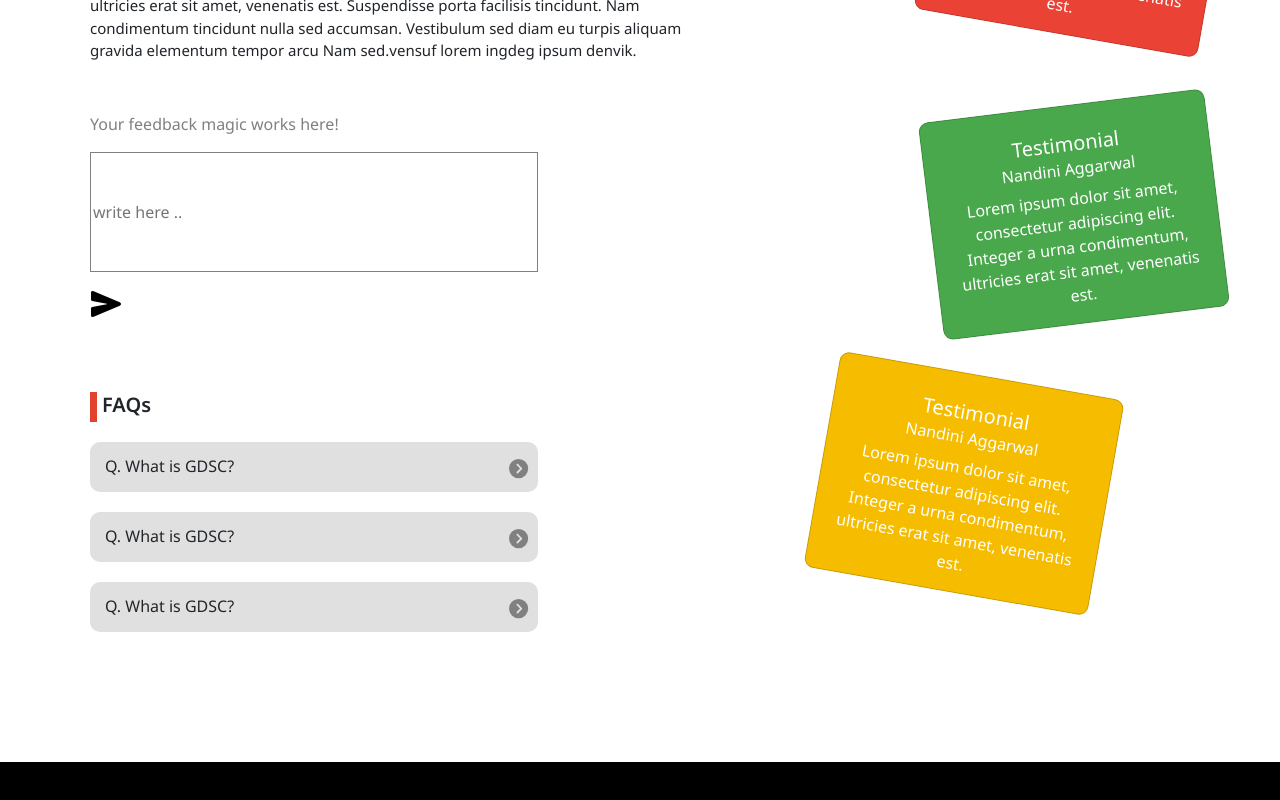
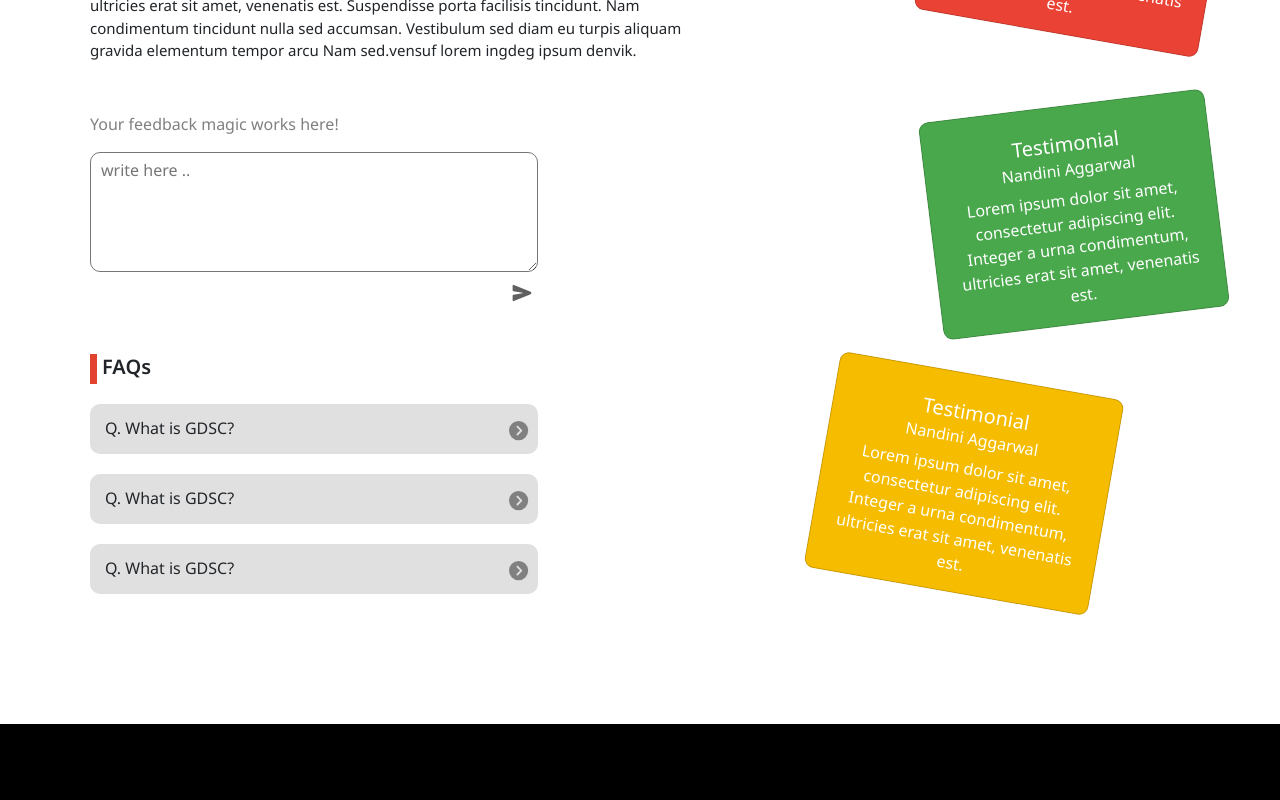
Before and after one commit to yashahuja31/gdsc-website, a React (Vite) app in the folder frontend/: page / in a window 1280 px wide. Shown: the part 2010-2810 px from the top of the page. Built offline with nearby package versions, Linux system fonts and the light colour scheme.

Commit message:
feedback css changes'

```diff
--- a/frontend/src/components/feedback/FeedBack.css
+++ b/frontend/src/components/feedback/FeedBack.css
@@ -25,21 +25,39 @@
   margin-top: 50px;
 }
 
-.mb-3 {
-  width: 70%;
-  height: 100px;
-}
-
 .feedbackform {
-  width: 70%;
+  width: 100%;
   height: 120px;
-  border: 1px solid grey;
-  resize: none;
+  padding-left: 10px;
+  overflow-x: hidden;
+  overflow-y: auto;
+  border-radius: 10px;
+  padding-top: 5px;
+  margin-bottom: 10px;
 }
 
 .feedbackform:focus {
   border-color: #000;
   box-shadow: none !important;
+}
+
+.feedbacksvg {
+  height: 2px;
+  position: absolute;
+  bottom: 0;
+  right: 0;
+  cursor: pointer;
+}
+
+.feedbackdiv {
+  position: "relative";
+  display: "flex";
+  flex-direction: "column";
+  width: "70%";
+}
+
+.svgicon {
+  height: 20px;
 }
 .input-button {
   margin-top: 10px;
@@ -158,7 +176,7 @@
   }
 
   .dropdowncontainer,
-  .mb-3 {
+  .feedbackform {
     width: 90%;
     margin-left: 10px;
   }
--- a/frontend/src/components/feedback/FeedBack.jsx
+++ b/frontend/src/components/feedback/FeedBack.jsx
@@ -5,29 +5,36 @@ import React, { useState } from "react";
 import { FontAwesomeIcon } from "@fortawesome/react-fontawesome";
 import {
   faCircleChevronRight,
-  faCircleChevronDown, faPaperPlane,
+  faCircleChevronDown,
+  faPaperPlane,
 } from "@fortawesome/free-solid-svg-icons";
 import Card from "react-bootstrap/Card";
-import emailjs from '@emailjs/browser';
+import emailjs from "@emailjs/browser";
 
-const SendImg = ({onClick}) => (
-    <svg onClick={onClick} xmlns="http://www.w3.org/2000/svg" fill="#000000" width={32}  viewBox="0 0 512 512">
+const SendImg = ({ onClick }) => (
+  <svg
+    onClick={onClick}
+    xmlns="http://www.w3.org/2000/svg"
+    fill="	#606060"
+    width={32}
+    viewBox="0 0 512 512"
+    className="svgicon"
+  >
+    <g id="SVGRepo_bgCarrier" strokeWidth="0" />
 
-      <g id="SVGRepo_bgCarrier" strokeWidth="0"/>
-
-      <g id="SVGRepo_tracerCarrier" strokeLinecap="round" strokeLinejoin="round"/>
+    <g
+      id="SVGRepo_tracerCarrier"
+      strokeLinecap="round"
+      strokeLinejoin="round"
+    />
 
     <g id="SVGRepo_iconCarrier">
-
       <title>ionicons-v5-q</title>
 
-        <path
-            d="M476.59,227.05l-.16-.07L49.35,49.84A23.56,23.56,0,0,0,27.14,52,24.65,24.65,0,0,0,16,72.59V185.88a24,24,0,0,0,19.52,23.57l232.93,43.07a4,4,0,0,1,0,7.86L35.53,303.45A24,24,0,0,0,16,327V440.31A23.57,23.57,0,0,0,26.59,460a23.94,23.94,0,0,0,13.22,4,24.55,24.55,0,0,0,9.52-1.93L476.4,285.94l.19-.09a32,32,0,0,0,0-58.8Z"/>
-
+      <path d="M476.59,227.05l-.16-.07L49.35,49.84A23.56,23.56,0,0,0,27.14,52,24.65,24.65,0,0,0,16,72.59V185.88a24,24,0,0,0,19.52,23.57l232.93,43.07a4,4,0,0,1,0,7.86L35.53,303.45A24,24,0,0,0,16,327V440.31A23.57,23.57,0,0,0,26.59,460a23.94,23.94,0,0,0,13.22,4,24.55,24.55,0,0,0,9.52-1.93L476.4,285.94l.19-.09a32,32,0,0,0,0-58.8Z" />
     </g>
-
   </svg>
-)
+);
 
 export default function FeedBack() {
   const [isDropdownoneVisible, setIsDropdownoneVisible] = useState(false);
@@ -54,13 +61,22 @@ export default function FeedBack() {
   const sendEmail = (e) => {
     e.preventDefault();
     console.log("Form Data:", feedback);
-    emailjs.send('service_cfqbgtu', 'template_uvi4g37', {feedback}, '49d2lQplNu6mw181N')
-        .then((result) => {
+    emailjs
+      .send(
+        "service_cfqbgtu",
+        "template_uvi4g37",
+        { feedback },
+        "49d2lQplNu6mw181N"
+      )
+      .then(
+        (result) => {
           console.log(result.text);
           console.log("message sent!!");
-        }, (error) => {
+        },
+        (error) => {
           console.log(error.text);
-        });
+        }
+      );
   };
 
   return (
@@ -77,21 +93,30 @@ export default function FeedBack() {
           tempor arcu Nam sed.vensuf lorem ingdeg ipsum denvik.
         </p>
         <p className="feedbackinputline">Your feedback magic works here!</p>
-        <div style={{display: "flex", flexDirection: 'column'}}>
-          <input
+        <div
+          style={{
+            position: "relative",
+            display: "flex",
+            flexDirection: "column",
+            width: "70%",
+          }}
+          className="feedbackdiv"
+        >
+          <textarea
             aria-label="Default"
             aria-describedby="inputGroup-sizing-default"
             placeholder="write here .."
-              className="feedbackform mb-3"
+            className="feedbackform "
             value={feedback}
             onChange={(e) => setFeedback(e.target.value)}
           />
-          <SendImg onClick={sendEmail}/>
+          <div className="feedbacksvg">
+            <SendImg onClick={sendEmail} />
+          </div>
         </div>
 
-
         <div className="faqcont">
-          <img src={"/feedback/Rectangle623.png"} className="faqimg"/>
+          <img src={"/feedback/Rectangle623.png"} className="faqimg" />
           <p className="faq">FAQs</p>
         </div>
         <div className="dropdowncontainer">
```
Lines whose indentation alone changed are shown as unchanged.
